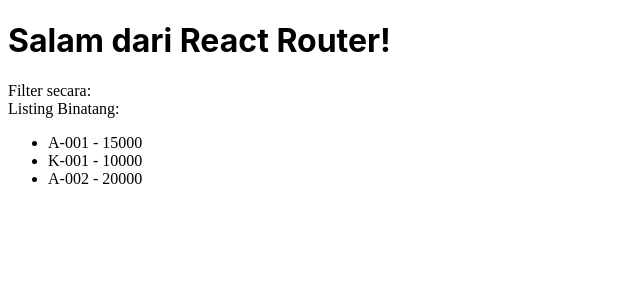
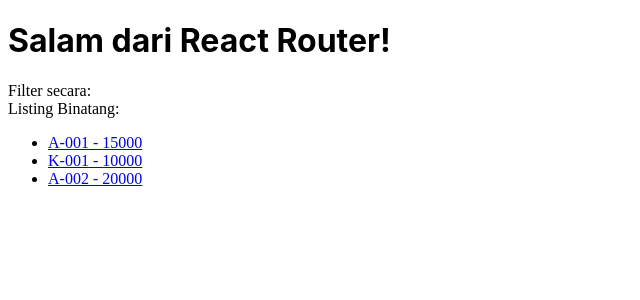
Before and after one commit to abuabdirohman4/react-digitalent, a React (Create React App) app in the folder 09-react-router/: page /animals in a window 1280 px wide. Shown: the top 300 px of the page, without its empty margins (0-640 px from the left). Built offline with nearby package versions, Linux system fonts and the light colour scheme.

Commit message:
Day 9 - React Nagivation - 06. Nested Routes

```diff
--- a/09-react-router/src/App.js
+++ b/09-react-router/src/App.js
@@ -15,9 +15,11 @@
         <Route path="/" element={<Home />} />
         <Route path="about" element={<About />} />
         <Route path="formulir" element={<CustomForm />} />
-        <Route path="animals/:animalId" element={<AnimalDetailPage />} />
-        {/* Misalnya di sini kita menambah satu routes lagi */}
-        <Route path="animals" element={<AnimalListPage />} />
+        {/* Misalnya di sini kita mengubah untuk jadi nested */}
+        <Route path="animals" element={<AnimalListPage />}>
+          {/* Jangan lupa kata kata prefixnya dibuang */}
+          <Route path=":animalId" element={<AnimalDetailPage />} />
+        </Route>
       </Routes>
     </div>
   );
--- a/09-react-router/src/containers/AnimalListPage.jsx
+++ b/09-react-router/src/containers/AnimalListPage.jsx
@@ -1,37 +1,20 @@
 import React, { useState, useEffect } from "react";
-// Import useSearchParams
-import { useSearchParams } from "react-router-dom";
+// Import Link dan Outlet di sini
+import { Link, Outlet, useSearchParams } from "react-router-dom";
 
 import { getAnimals } from "../data/animal.js";
 
 function AnimalListPage() {
   const [animals, setAnimals] = useState([]);
 
-  // di sini kita menggunakan useSearchParams
-  // useSearchParams mirip dengan state
-  // menerima 1 parameter (array) dengan 2 indeks:
-  // indeks 0 = value
-  // indeks 1 = setValue nya
-
-  // di sini kita tidak menggunakan setter-nya
   let [queryStrings, setQueryStrings] = useSearchParams();
 
   useEffect(() => {
     let fetchedAnimals = getAnimals();
 
-    // queryString bisa memiliki fungsi get
-    // Ada fungsi apa saja?
-
-    // bisa dicoba baca di
-    //   https://developer.mozilla.org/en-US/docs/Web/API/URL/searchParams
-
-    // Warning: Bacaan berat !
-
     if (queryStrings.get("filter") === "asc") {
-      // Sort by price asc
       fetchedAnimals = fetchedAnimals.sort((a, b) => a.price - b.price);
     } else if (queryStrings.get("filter") === "desc") {
-      // Sort by price desc
       fetchedAnimals = fetchedAnimals.sort((a, b) => b.price - a.price);
     }
 
@@ -47,9 +30,18 @@
       <div>
         <ul>
           {animals.map((animal) => (
-            <li key={animal.animalId}>{animal.animalId} - {animal.price}</li>
+            <li key={animal.animalId}>
+              <Link to={`/animals/${animal.animalId}`}>
+                {animal.animalId} - {animal.price}
+              </Link>
+            </li>
           ))}
         </ul>
+      </div>
+
+      <div>
+        {/* Jangan lupa gunakan outlet di sini (anggap seperti slot yang bisa dimasukkan apa saja) */}
+        <Outlet />
       </div>
     </>
   );
```
